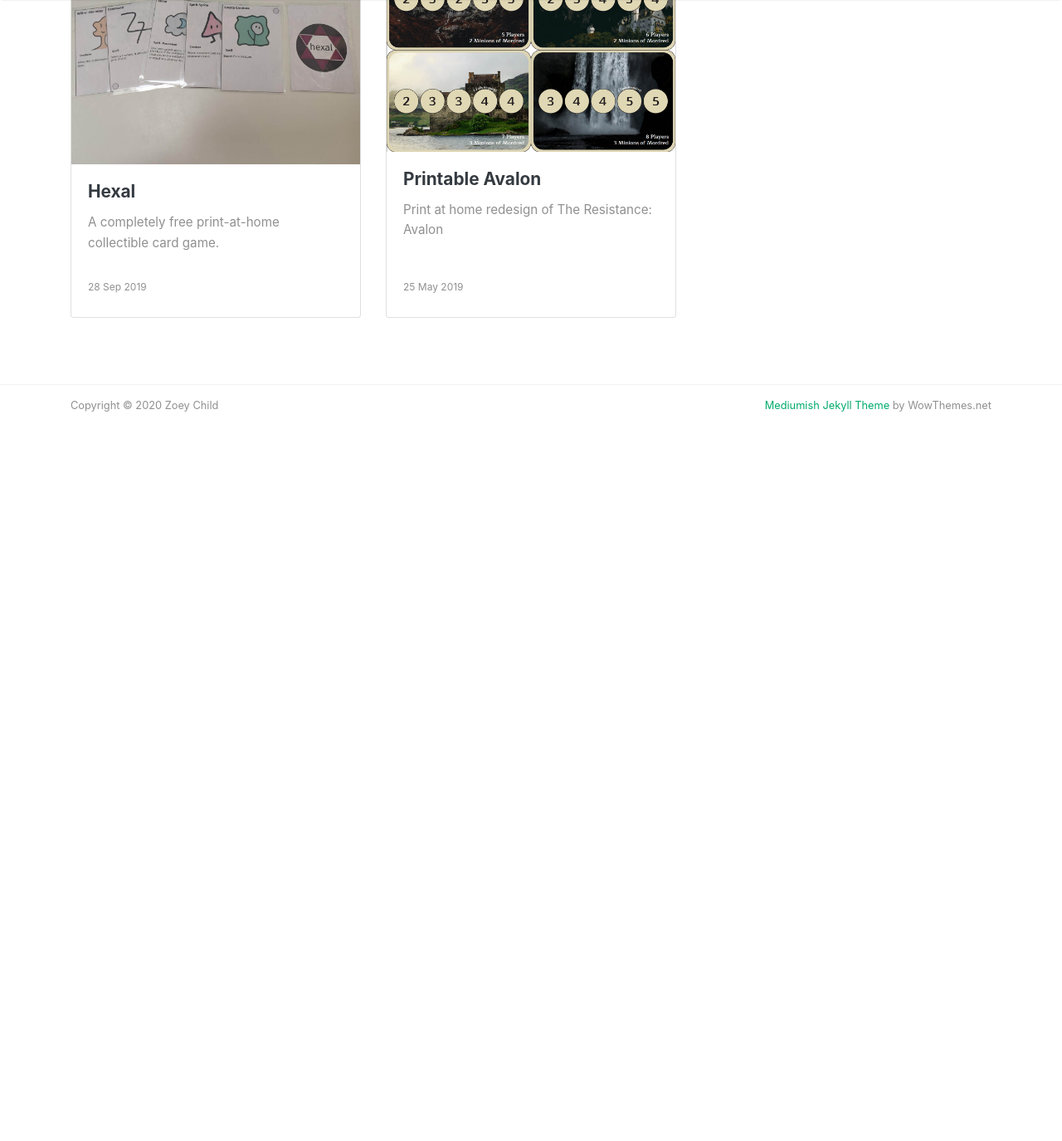
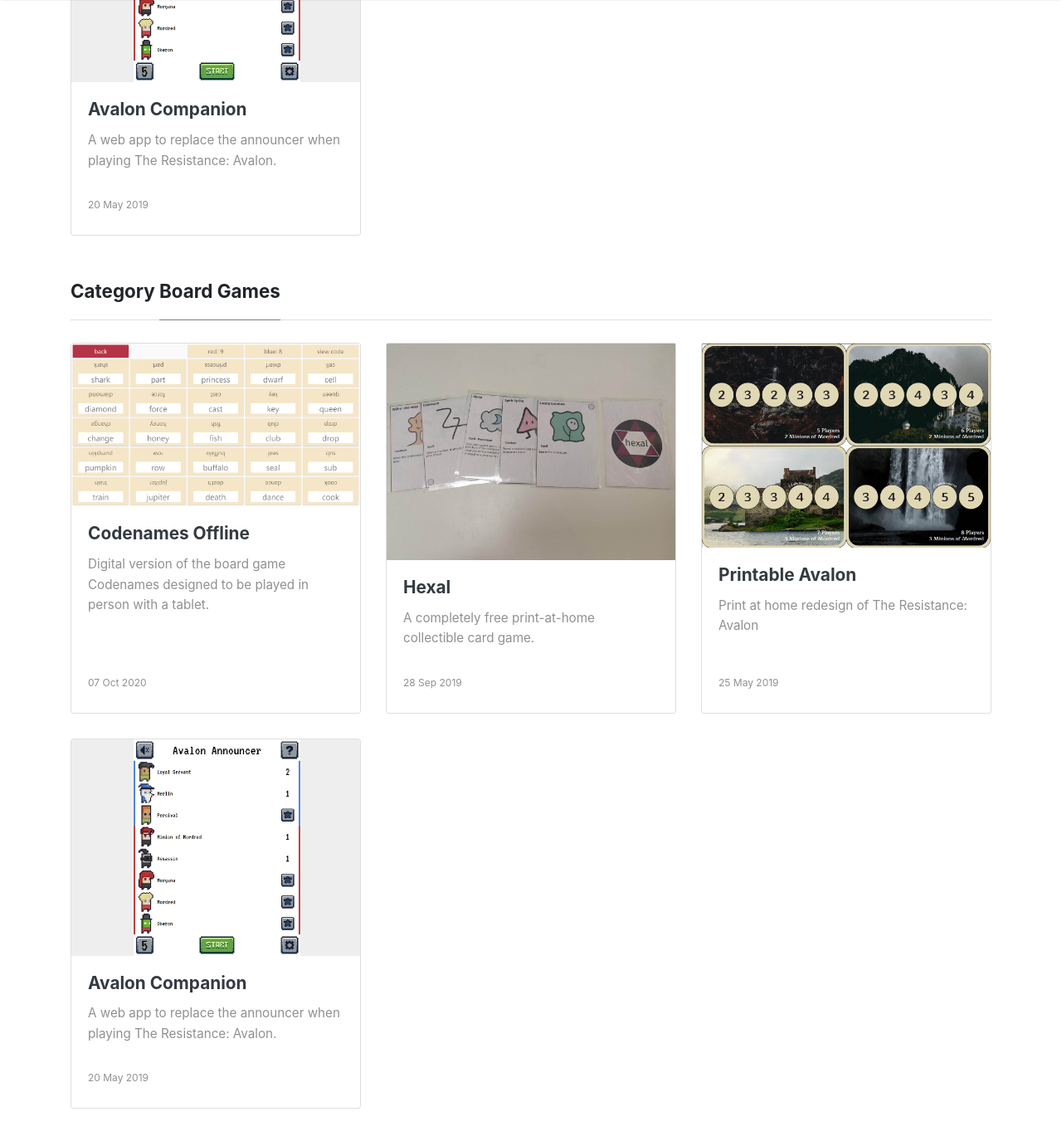
Before and after one commit to ImperialOctopus/imperialoctopus.com, a Jekyll site: the page built from _pages/categories.html, in a window 1280 px wide and 1400 px high, scrolled down 1320 px. Shown: the top 1375 px of the window at 83% size. Built offline with Jekyll 4.4.1, drawn with Linux system fonts in a browser that asks for light colours; nearby versions of some CDN libraries; before the commit the page ends 1892 px from its top, so only the background shows below that; some of the changed text lies outside the part shown.

Commit message:
Add codenames offline

```diff
--- a/_posts/2019-05-20-avalon.md
+++ b/_posts/2019-05-20-avalon.md
@@ -1,7 +1,7 @@
 ---
 layout: post
 title: "Avalon Companion"
-categories: [App]
+categories: [App, Board Games]
 image: assets/images/avalon.jpg
 description: "A web app to replace the announcer when playing The Resistance: Avalon."
 external_url: "https://avalon.imperialoctopus.com/"
--- /dev/null
+++ b/_posts/2020-10-07-codenames-offline.md
@@ -0,0 +1,19 @@
+---
+layout: post
+title: "Codenames Offline"
+categories: [App, Board Games]
+image: assets/images/codenames-offline.png
+description: "Digital version of the board game Codenames designed to be played in person with a tablet."
+external_url: https://codenames.imperialoctopus.com/
+github: https://github.com/ImperialOctopus/codenames-offline/
+featured: true
+comments: true
+---
+
+I recently challenged myself to create a digital recreation of the board game Codenames in time for a board games society event at our college. This is the result!
+
+It's got a full list of words from boardgamegeek.com and a rotatable secret spymaster view for a second device.
+
+## Description
+
+Digital version of the board game Codenames designed to be played in person with a tablet and phone. The main game with cards should be put on the table in front of players, and the spymasters should view the secret board layout on their phones.
```
Also changed, not shown: assets/images/codenames-offline.png (added).
